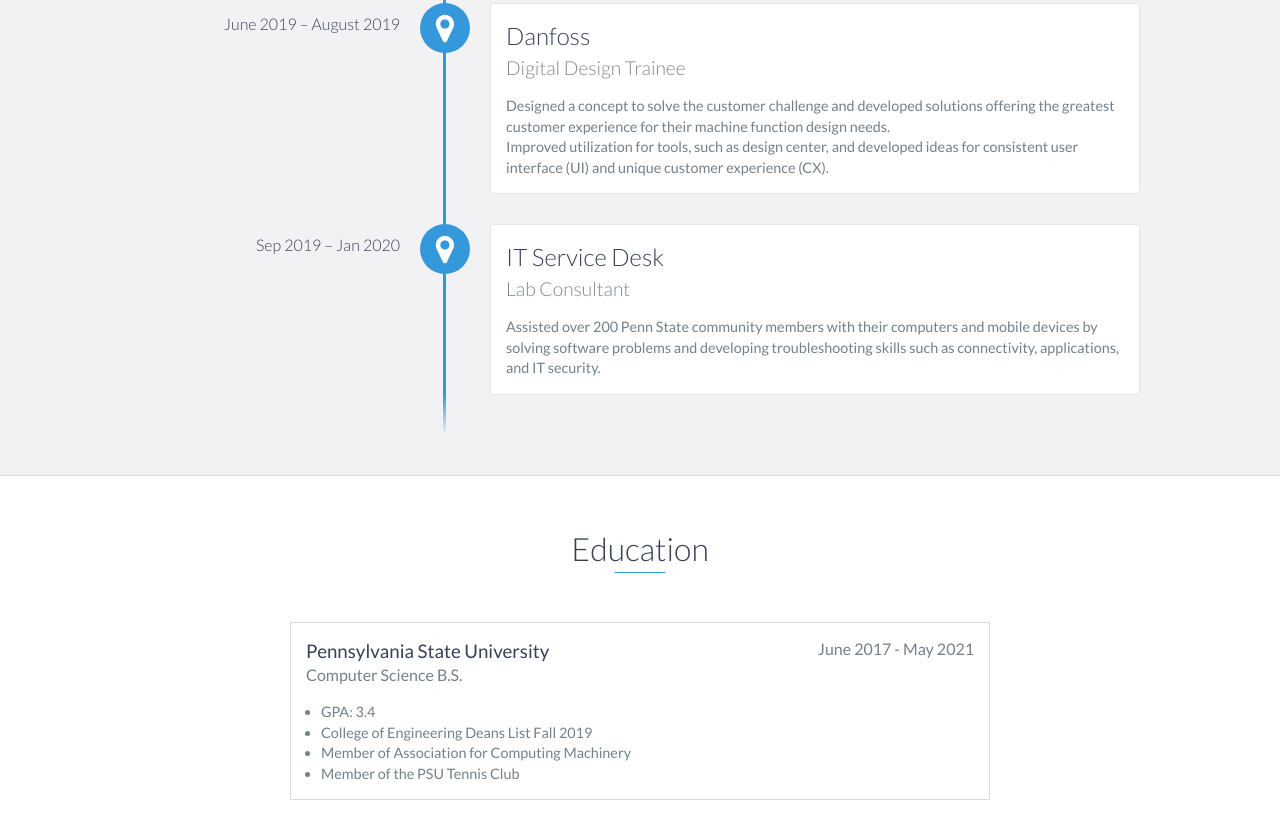
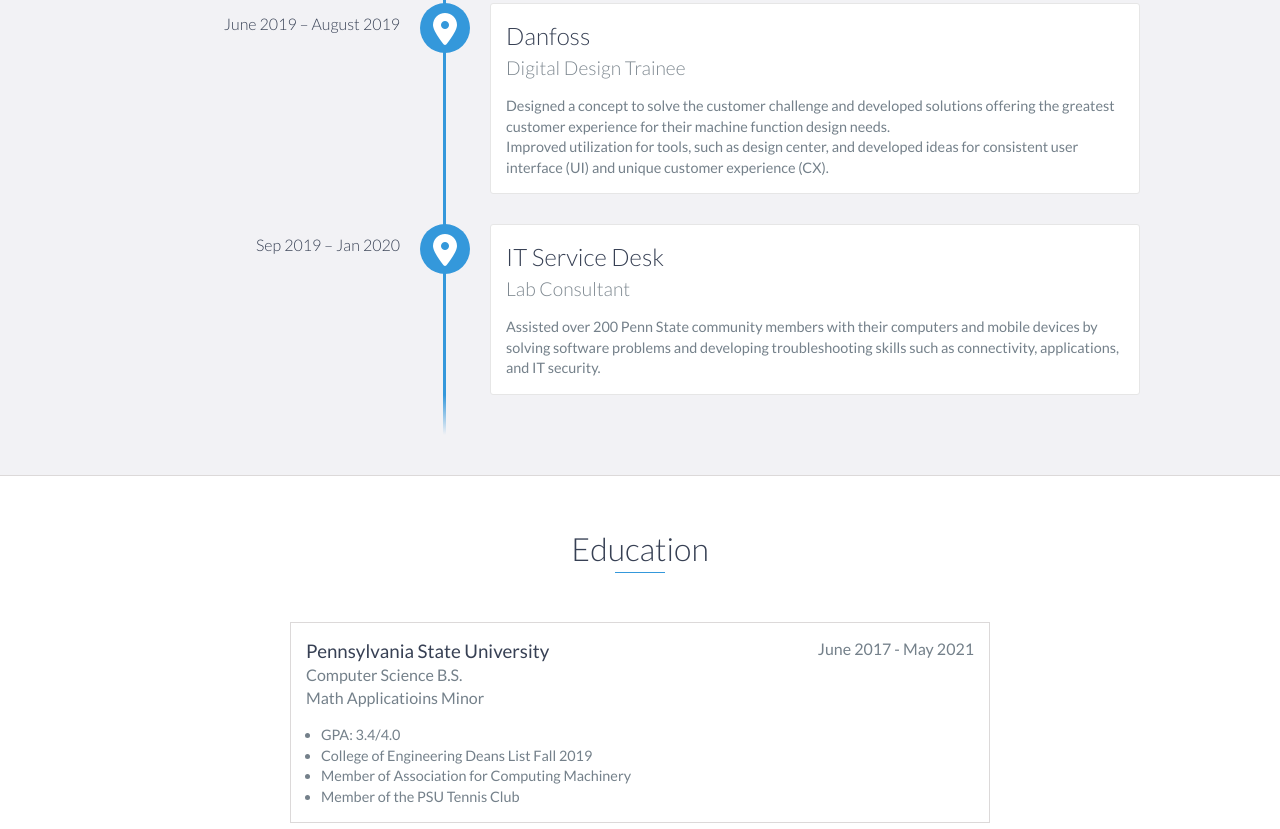
Before and after one commit to RayMJK/RayMJK.github.io, a website: page index.html in a window 1280 px wide. Shown: the part 1400-2229 px from the top of the page. Drawn offline with nearby package versions, Linux system fonts and the light colour scheme; files that its build step writes are made by us from their sources; files whose address does not match are found by name.

Commit message:
icon added

```diff
--- a/index.html
+++ b/index.html
@@ -17,6 +17,8 @@
     <meta property="og:description" content="Portfolio"/>
     <meta property="og:image" content="https://RayMJK.github.io/images/myphoto.JPG"/>
 
+    <!-- Ready to use Font Awesome. Activate interlock. Dynotherms - connected. Infracells - up. Icons are go! -->
+    <script src="https://kit.fontawesome.com/af5eb761ed.js" crossorigin="anonymous"></script>
 </head>
 
 <body>
@@ -134,9 +136,10 @@
     <div class="education-block">
         <h3>Pennsylvania State University</h3>
         <span class="education-date">June 2017 - May 2021</span>
-        <h4>Computer Science B.S.</h4>
+        <h4>Computer Science B.S.<br>
+            Math Applicatioins Minor</h4>
         <ul>
-            <li>GPA: 3.4</li>
+            <li>GPA: 3.4/4.0</li>
             <li>College of Engineering Deans List Fall 2019</li>
             <li>Member of Association for Computing Machinery</li>
             <li>Member of the PSU Tennis Club</li>
@@ -144,7 +147,7 @@
     </div>
     <!-- End .education-block -->
 
-
+</div>
 <!-- End #education -->
 
 <div id="projects" class="background-alt">
```
Lines whose indentation alone changed are shown as unchanged.
